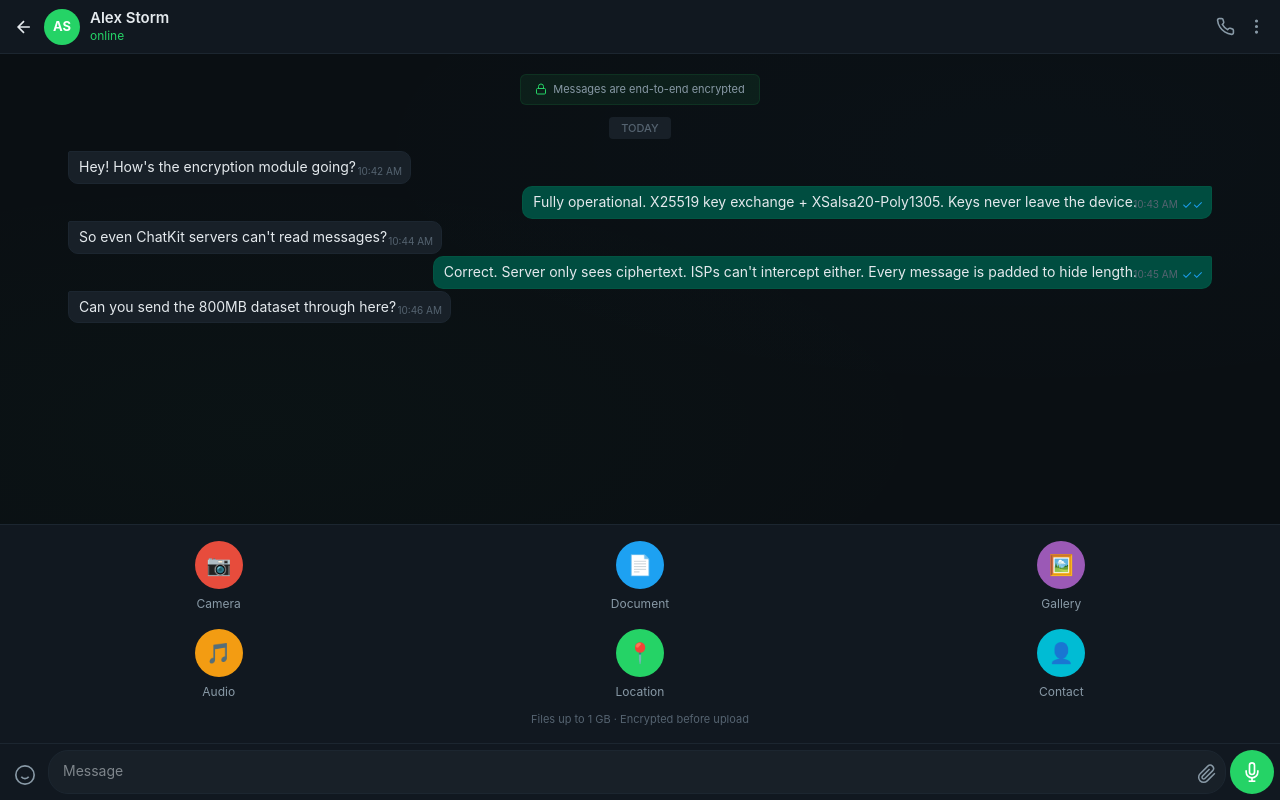
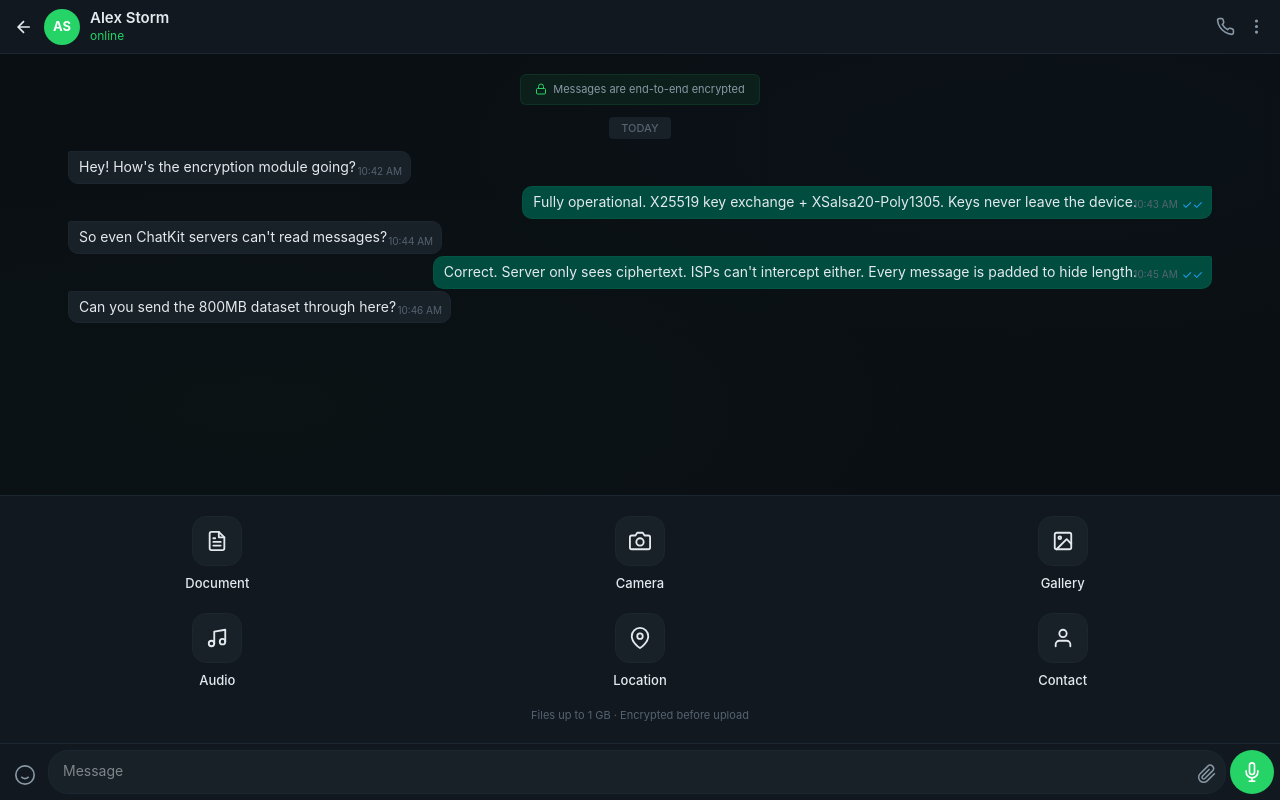
Before and after one commit to vishudwivedicodes-26/chatkit, a Next.js app: page /chats/1 in a window 1280 px wide. Both pictures are taken after a click on the button 1207 px from the left and 774 px from the top of the page. Built offline with nearby package versions, Linux system fonts and the light colour scheme.

Commit message:
style: minimalist attachment panel

```diff
--- a/app/chats/[id]/page.tsx
+++ b/app/chats/[id]/page.tsx
@@ -118,25 +118,28 @@ export default function ChatPage() {
         <div ref={endRef} />
       </div>
 
-      {/* ATTACH PANEL */}
       {attach && (
-        <div style={{ background: "var(--bg-1)", borderTop: "1px solid var(--border)", padding: 16 }}>
-          <div style={{ display: "grid", gridTemplateColumns: "repeat(3, 1fr)", gap: 16 }}>
+        <div style={{ background: "var(--bg-1)", borderTop: "1px solid var(--border)", padding: "20px 16px" }}>
+          <div style={{ display: "grid", gridTemplateColumns: "repeat(3, 1fr)", gap: 20 }}>
             {[
-              { emoji: "📷", label: "Camera", bg: "#e74c3c" },
-              { emoji: "📄", label: "Document", bg: "#1da1f2" },
-              { emoji: "🖼️", label: "Gallery", bg: "#9b59b6" },
-              { emoji: "🎵", label: "Audio", bg: "#f39c12" },
-              { emoji: "📍", label: "Location", bg: "#25d366" },
-              { emoji: "👤", label: "Contact", bg: "#00bcd4" },
+              { label: "Document", icon: "doc" },
+              { label: "Camera", icon: "cam" },
+              { label: "Gallery", icon: "img" },
+              { label: "Audio", icon: "audio" },
+              { label: "Location", icon: "loc" },
+              { label: "Contact", icon: "user" },
             ].map(a => (
-              <button key={a.label} onClick={() => setAttach(false)} style={{ background: "none", border: "none", cursor: "pointer", display: "flex", flexDirection: "column", alignItems: "center", gap: 6 }}>
-                <div style={{ width: 48, height: 48, borderRadius: "50%", background: a.bg, display: "flex", alignItems: "center", justifyContent: "center", fontSize: 20 }}>{a.emoji}</div>
-                <span style={{ color: "var(--t2)", fontSize: 12 }}>{a.label}</span>
+              <button key={a.label} onClick={() => setAttach(false)} style={{ background: "none", border: "none", cursor: "pointer", display: "flex", flexDirection: "column", alignItems: "center", gap: 8 }}>
+                <div style={{ width: 50, height: 50, borderRadius: 14, background: "var(--bg-2)", border: "1px solid var(--border)", display: "flex", alignItems: "center", justifyContent: "center", color: "var(--t1)", transition: "background 0.2s" }}
+                  onMouseOver={e => e.currentTarget.style.background = "var(--bg-3)"}
+                  onMouseOut={e => e.currentTarget.style.background = "var(--bg-2)"}>
+                  <AttachIcon type={a.icon} />
+                </div>
+                <span style={{ color: "var(--t1)", fontSize: 13, fontWeight: 500 }}>{a.label}</span>
               </button>
             ))}
           </div>
-          <p style={{ color: "var(--t3)", fontSize: 11, textAlign: "center", marginTop: 10 }}>Files up to 1 GB · Encrypted before upload</p>
+          <p style={{ color: "var(--t3)", fontSize: 11, textAlign: "center", marginTop: 16 }}>Files up to 1 GB · Encrypted before upload</p>
         </div>
       )}
 
@@ -182,3 +185,17 @@ function MenuIcon({ type, danger }: { type: string; danger?: boolean }) {
     default: return null;
   }
 }
+
+function AttachIcon({ type }: { type: string }) {
+  const c = "currentColor";
+  const s = { width: 22, height: 22 };
+  switch (type) {
+    case "doc": return <svg {...s} viewBox="0 0 24 24" fill="none" stroke={c} strokeWidth="2" strokeLinecap="round" strokeLinejoin="round"><path d="M14 2H6a2 2 0 0 0-2 2v16a2 2 0 0 0 2 2h12a2 2 0 0 0 2-2V8z"/><polyline points="14 2 14 8 20 8"/><line x1="16" y1="13" x2="8" y2="13"/><line x1="16" y1="17" x2="8" y2="17"/><polyline points="10 9 9 9 8 9"/></svg>;
+    case "cam": return <svg {...s} viewBox="0 0 24 24" fill="none" stroke={c} strokeWidth="2" strokeLinecap="round" strokeLinejoin="round"><path d="M23 19a2 2 0 0 1-2 2H3a2 2 0 0 1-2-2V8a2 2 0 0 1 2-2h4l2-3h6l2 3h4a2 2 0 0 1 2 2z"/><circle cx="12" cy="13" r="4"/></svg>;
+    case "img": return <svg {...s} viewBox="0 0 24 24" fill="none" stroke={c} strokeWidth="2" strokeLinecap="round" strokeLinejoin="round"><rect x="3" y="3" width="18" height="18" rx="2" ry="2"/><circle cx="8.5" cy="8.5" r="1.5"/><polyline points="21 15 16 10 5 21"/></svg>;
+    case "audio": return <svg {...s} viewBox="0 0 24 24" fill="none" stroke={c} strokeWidth="2" strokeLinecap="round" strokeLinejoin="round"><path d="M9 18V5l12-2v13"/><circle cx="6" cy="18" r="3"/><circle cx="18" cy="16" r="3"/></svg>;
+    case "loc": return <svg {...s} viewBox="0 0 24 24" fill="none" stroke={c} strokeWidth="2" strokeLinecap="round" strokeLinejoin="round"><path d="M21 10c0 7-9 13-9 13s-9-6-9-13a9 9 0 0 1 18 0z"/><circle cx="12" cy="10" r="3"/></svg>;
+    case "user": return <svg {...s} viewBox="0 0 24 24" fill="none" stroke={c} strokeWidth="2" strokeLinecap="round" strokeLinejoin="round"><path d="M20 21v-2a4 4 0 0 0-4-4H8a4 4 0 0 0-4 4v2"/><circle cx="12" cy="7" r="4"/></svg>;
+    default: return null;
+  }
+}
```
